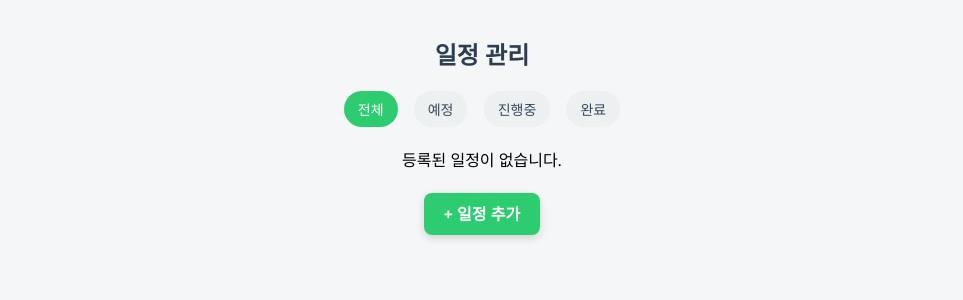
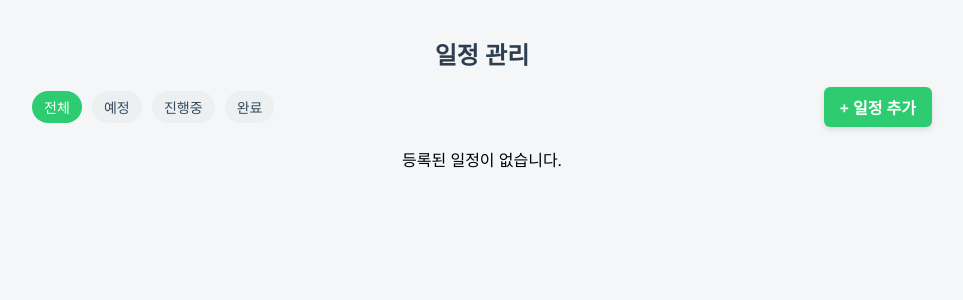
Before and after one commit to parkgunu/schedule_web, a Flask app: page / in a window 1280 px wide. Shown: the top 300 px of the page, without its empty margins (158-1121 px from the left). Run offline with Flask 3, Linux system fonts and the light colour scheme; data that the repository does not hold is empty.

Commit message:
fix: 카드 레이아웃 개선 + 버튼 우측 정렬 + 상단 일정 추가

```diff
--- a/templates/index.html
+++ b/templates/index.html
@@ -10,7 +10,7 @@
       font-family: 'Segoe UI', sans-serif;
       padding: 20px;
       background: #f4f6f8;
-      max-width: 800px;
+      max-width: 900px;
       margin: auto;
     }
 
@@ -18,24 +18,27 @@
       text-align: center;
       font-size: 24px;
       color: #2c3e50;
-      margin-bottom: 20px;
+      margin-bottom: 16px;
     }
 
-    .filters {
-      text-align: center;
+    .top-bar {
+      display: flex;
+      justify-content: space-between;
+      align-items: center;
       margin-bottom: 20px;
+      flex-wrap: wrap;
+      gap: 10px;
     }
 
     .filters a {
       display: inline-block;
-      margin: 0 6px;
-      padding: 8px 14px;
+      margin-right: 6px;
+      padding: 6px 12px;
       font-size: 14px;
       border-radius: 20px;
       background-color: #ecf0f1;
       text-decoration: none;
       color: #34495e;
-      transition: 0.2s;
     }
 
     .filters a.active {
@@ -43,35 +46,53 @@
       color: white;
     }
 
+    .top-bar .add-btn {
+      background-color: #2ecc71;
+      color: white;
+      padding: 8px 16px;
+      border-radius: 6px;
+      text-decoration: none;
+      font-weight: bold;
+      box-shadow: 0 3px 6px rgba(0,0,0,0.1);
+    }
+
+    .top-bar .add-btn:hover {
+      background-color: #27ae60;
+    }
+
     .task {
       background: white;
       border-radius: 12px;
       padding: 16px 20px;
-      margin-bottom: 16px;
+      margin-bottom: 14px;
       box-shadow: 0 2px 6px rgba(0, 0, 0, 0.05);
+      display: flex;
+      justify-content: space-between;
+      align-items: flex-start;
+      gap: 16px;
+      flex-wrap: wrap;
     }
 
-    .task h3 {
+    .info {
+      flex: 1 1 60%;
+    }
+
+    .info h3 {
       margin: 0 0 6px 0;
       font-size: 18px;
       color: #2c3e50;
     }
 
-    .task p {
-      margin: 4px 0;
-      font-size: 14px;
-      color: #555;
-    }
-
-    .meta {
+    .meta-line {
       display: flex;
       align-items: center;
       gap: 6px;
       font-size: 14px;
       color: #555;
+      margin: 3px 0;
     }
 
-    .meta i {
+    .meta-line i {
       color: #3498db;
     }
 
@@ -89,14 +110,16 @@
     .status-완료 { background-color: #2ecc71; color: white; }
 
     .buttons {
-      margin-top: 10px;
+      display: flex;
+      flex-direction: column;
+      align-items: flex-end;
+      gap: 6px;
     }
 
     .buttons a {
       color: #2980b9;
-      margin-right: 10px;
+      font-weight: 500;
       text-decoration: none;
-      font-weight: 500;
     }
 
     .buttons button {
@@ -109,43 +132,38 @@
       cursor: pointer;
     }
 
-    .nav {
-      text-align: center;
-      margin-top: 30px;
-    }
-
-    .nav a {
-      background-color: #2ecc71;
-      color: white;
-      padding: 10px 20px;
-      border-radius: 8px;
-      text-decoration: none;
-      font-weight: bold;
-      box-shadow: 0 3px 8px rgba(0,0,0,0.15);
+    .buttons a:hover,
+    .buttons button:hover {
+      opacity: 0.8;
     }
   </style>
 </head>
 <body>
   <h1>일정 관리</h1>
 
+  <div class="top-bar">
     <div class="filters">
       {% for label in ['전체', '예정', '진행중', '완료'] %}
         <a href="/?status={{ label }}" class="{{ 'active' if current_filter == label else '' }}">{{ label }}</a>
       {% endfor %}
     </div>
+    <a href="/add" class="add-btn">+ 일정 추가</a>
+  </div>
 
   {% if tasks %}
     {% for task in tasks %}
     <div class="task">
+      <div class="info">
         <h3>{{ task[1] }}</h3>
-      <p class="meta"><i class="fa-solid fa-user"></i> {{ task[3] }}</p>
-      <p class="meta"><i class="fa-solid fa-calendar-days"></i> {{ task[4] }}</p>
-      <p class="meta"><i class="fa-solid fa-file-lines"></i> {{ task[2] }}</p>
+        <div class="meta-line"><i class="fa-solid fa-user"></i> {{ task[3] }}</div>
+        <div class="meta-line"><i class="fa-solid fa-calendar-days"></i> {{ task[4] }}</div>
+        <div class="meta-line"><i class="fa-solid fa-file-lines"></i> {{ task[2] }}</div>
         <span class="status-badge status-{{ task[5] }}">{{ task[5] }}</span>
+      </div>
       <div class="buttons">
         <a href="/detail/{{ task[0] }}">상세보기</a>
         <a href="/edit/{{ task[0] }}">수정</a>
-        <form action="/delete/{{ task[0] }}" method="POST" style="display:inline;">
+        <form action="/delete/{{ task[0] }}" method="POST" style="margin: 0;">
           <button type="submit">삭제</button>
         </form>
       </div>
@@ -154,9 +172,5 @@
   {% else %}
     <p style="text-align: center;">등록된 일정이 없습니다.</p>
   {% endif %}
-
-  <div class="nav">
-    <a href="/add">+ 일정 추가</a>
-  </div>
 </body>
 </html>
```
Lines whose indentation alone changed are shown as unchanged.
